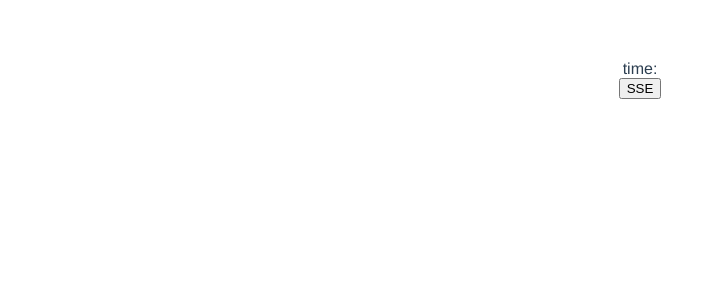
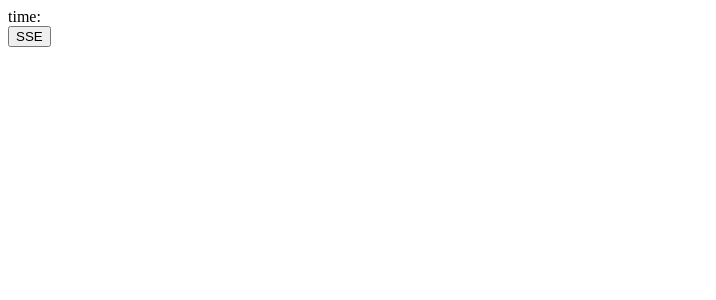
Before and after one commit to nannany/sse-props-test, a Vue app: page / in a window 1280 px wide. Shown: the top 300 px of the page, without its empty margins (0-716 px from the left). Built offline with nearby package versions, Linux system fonts and the light colour scheme.

Commit message:
無駄を削ぐ

```diff
--- a/src/App.vue
+++ b/src/App.vue
@@ -1,5 +1,5 @@
 <template>
-  <div id="app">
+  <div>
     <div>time:{{ time }}</div>
     <button @click="receiveEvent">SSE</button>
   </div>
@@ -12,8 +12,6 @@
   name: "app",
   data: function() {
     return {
-      year: undefined,
-      month: undefined,
       time: undefined
     };
   },
@@ -31,17 +29,6 @@
         false
       );
     }
-  },
+  }
 };
 </script>
-
-<style>
-#app {
-  font-family: "Avenir", Helvetica, Arial, sans-serif;
-  -webkit-font-smoothing: antialiased;
-  -moz-osx-font-smoothing: grayscale;
-  text-align: center;
-  color: #2c3e50;
-  margin-top: 60px;
-}
-</style>
```
